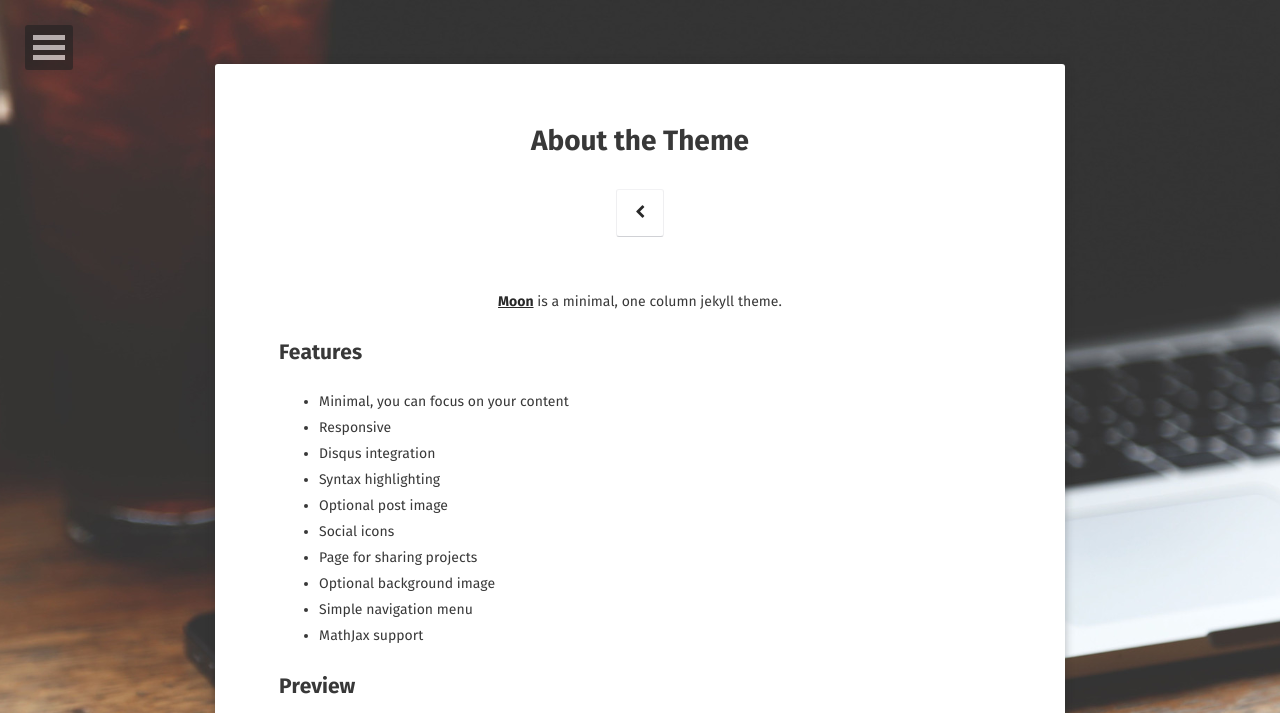
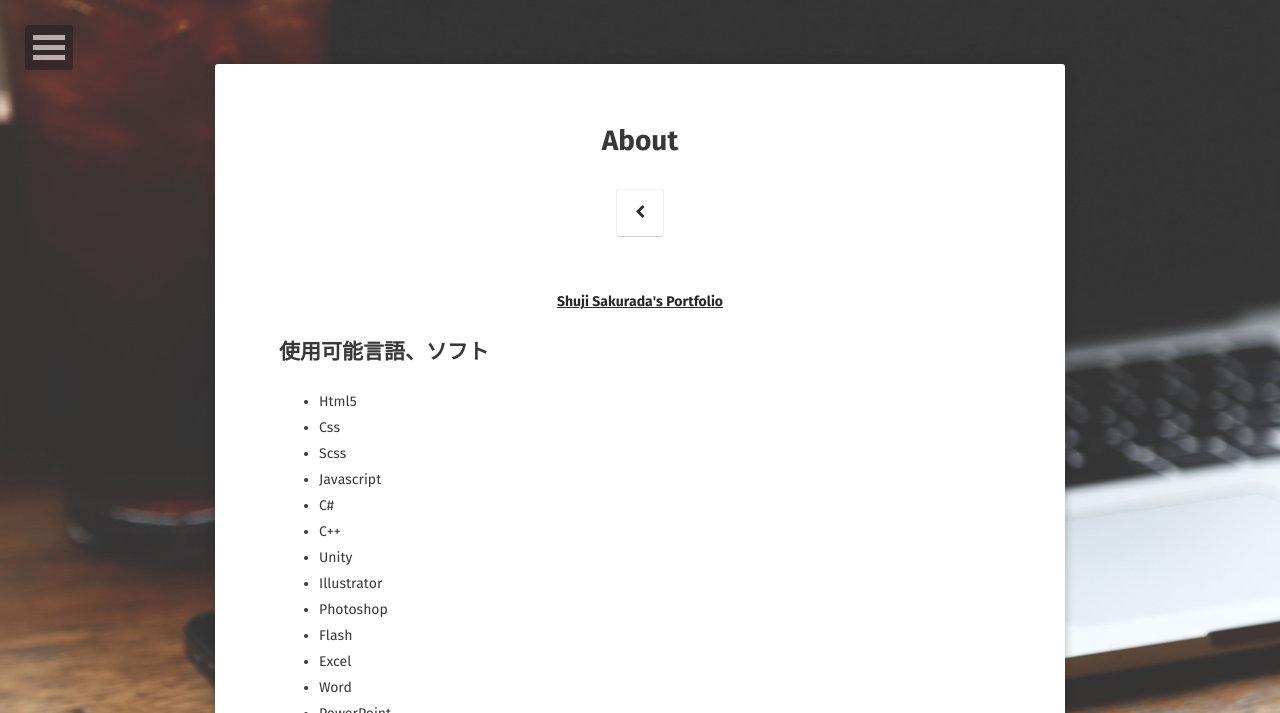
Before and after one commit to shuji-sakurada/shuji-sakurada.github.io, a Jekyll site: the page built from about/index.md, in a window 1280 px wide. Shown: the top 713 px of the page. Built offline with Jekyll 4.4.1, drawn with Linux system fonts in a browser that asks for light colours; some web fonts are replaced; some of the changed text lies outside the part shown; grey boxes are pictures that could not be loaded.

Commit message:
config,about更新

```diff
--- a/_config.yml
+++ b/_config.yml
@@ -1,14 +1,14 @@
 # Site
-title:              Moon
-bio:                'Minimal, one column jekyll theme.'
-description:        "Moon is a minimal, one column jekyll theme for your blog."
-reading_time:       true
+title:              Shuji Sakurada's Portfolio
+bio:                '制作実績等のポートフォリオです。'
+description:        "櫻田宗治の制作実績等のポートフォリオです。"
+reading_time:       false
 words_per_minute:   200
 logo:               'assets/img/logo.png'
 background:         'assets/img/placeholder-big.jpg'
 tiled_bg:           false   # Set this true if you want to tile your background image, otherwise it will be covered
-locale:             en_US
-url:                https://taylantatli.github.io/Moon
+locale:             ja
+url:                https://shuji-sakurada.github.io
 
 # Jekyll
 permalink:          /:title/
@@ -26,7 +26,7 @@ sass:
   style:            compressed
 
 # Comments
-disqus_shortname:   taylantatli
+disqus_shortname:   shuji_sakurada
 
 # Social
 # if you don't have any of social below, comment the line.
@@ -37,20 +37,20 @@ disqus_shortname:   taylantatli
   #ad-client:
   #ad-slot:
 #bing-verify:
-#email:
-twitter:            username
-facebook:           username
-github-url:         username
+email:              shuji.sakurada@gmail.com
+#twitter:           username
+#facebook:          username
+github-url:         shuji-sakurada
 #stackoverflow:     123456/username   from a "http://stackoverflow.com/users/123456/username" link
 #linkedin:          username
 #xing:              username
-instagram:          username
+#instagram:          username
 #lastfm:            username
 #tumblr:            username
 #medium:            '@username'
 #pinterest:         username
 #foursquare:        username
-steam:              username
+#steam:              username
 #dribbble:          username
 #youtube:           username
 #youtube-channel:   channel
--- a/about/index.md
+++ b/about/index.md
@@ -1,37 +1,42 @@
 ---
 layout: page
-title: About the Theme
-tags: [about, Jekyll, theme, moon]
-date: 2016-03-21
+title: About
+tags: [about]
+date: 2019-09-05
 comments: false
 ---
 
-<center><a href="http://taylantatli.github.io/Moon"><b>Moon</b></a> is a minimal, one column jekyll theme.</center>
+<div class="center"><a href="https://shuji-sakurada.github.io"><b>Shuji Sakurada's Portfolio</b></a> </div>
 
-## Features
-* Minimal, you can focus on your content
-* Responsive
-* Disqus integration
-* Syntax highlighting
-* Optional post image
-* Social icons
-* Page for sharing projects
-* Optional background image
-* Simple navigation menu
-* MathJax support
+## 使用可能言語、ソフト
+* Html5
+* Css
+* Scss
+* Javascript
+* C#
+* C++
+* Unity
+* Illustrator
+* Photoshop
+* Flash
+* Excel
+* Word
+* PowerPoint
 
-## Preview
+## 職歴
 
-{% capture images %}
+あまた株式会社
+
+<!-- {% capture images %}
     https://cloud.githubusercontent.com/assets/754514/14509720/61c61058-01d6-11e6-93ab-0918515ecd56.png
     https://cloud.githubusercontent.com/assets/754514/14509716/61ac6c8e-01d6-11e6-879f-8308883de790.png
 {% endcapture %}
 {% include gallery images=images caption="Screenshots of Moon Theme" cols=2 %}
 
-See a [live version of Moon](http://taylantatli.github.io/Moon) hosted on GitHub.
+See a [live version of Moon](http://taylantatli.github.io/Moon) hosted on GitHub. -->
 
-## Getting Started
+## 自己紹介
 
-To learn how to install and use this theme check out the [Setup Guide](http://taylantatli.me/Moon/moon-theme/) for more information.
+青森
 
-[Install Moon](https://github.com/TaylanTatli/Moon){: .btn}
+[Projects](https://shuji-sakurada.github.io/projects){: .btn}
```
